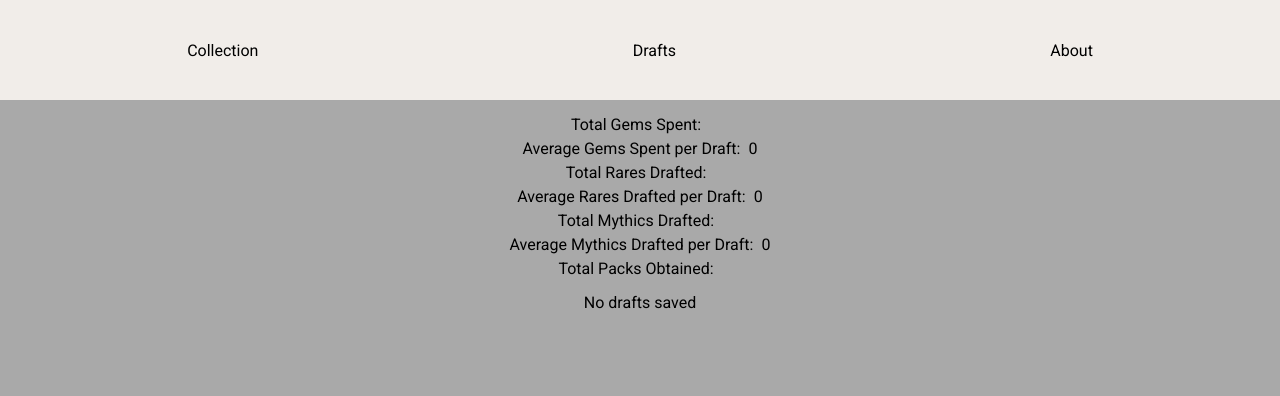
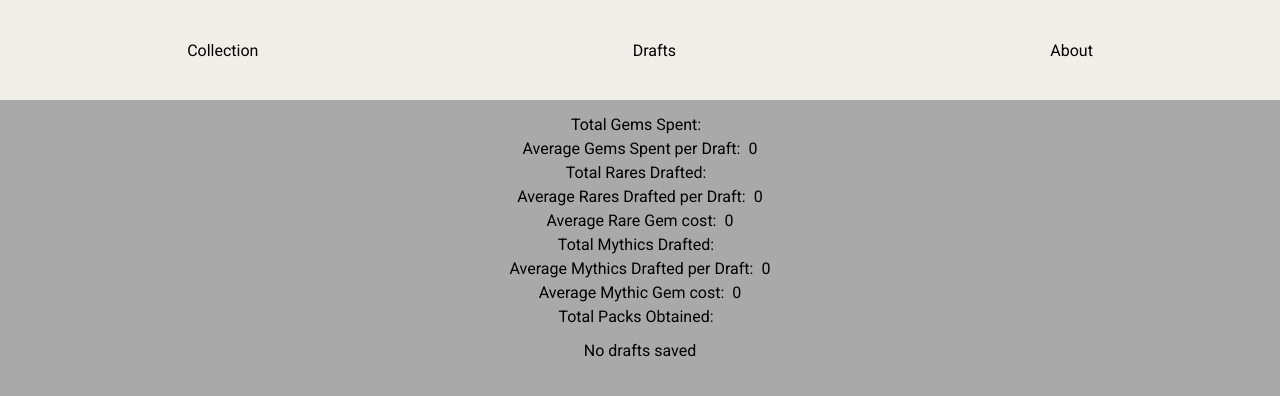
Before and after one commit to Lexacus/MTGA_Set_Collection_Helper, a React (Vite) app: page /drafts in a window 1280 px wide. Shown: the top 396 px of the page. Built offline with nearby package versions, Linux system fonts and the light colour scheme.

Commit message:
feat: add draft losses

```diff
--- a/src/components/drafts/draft.tsx
+++ b/src/components/drafts/draft.tsx
@@ -23,8 +23,15 @@ export const Draft = ({
 }) => {
   const { register } = useFormContext<TDraft[]>();
 
-  const { wins, date, mythicsDrafted, packsObtained, raresDrafted, type } =
-    draft;
+  const {
+    wins,
+    date,
+    losses,
+    mythicsDrafted,
+    packsObtained,
+    raresDrafted,
+    type,
+  } = draft;
 
   return isEditing === index ? (
     <tr>
@@ -44,6 +51,20 @@ export const Draft = ({
           <Option value={5}>5</Option>
           <Option value={6}>6</Option>
           <Option value={7}>7</Option>
+        </Select>
+      </DraftTableCell>
+      <DraftTableCell>
+        <Select
+          {...register(`${index}.losses`, {
+            value: losses,
+            required: true,
+          })}
+          placeholder="Losses"
+        >
+          <Option value={0}>0</Option>
+          <Option value={1}>1</Option>
+          <Option value={2}>2</Option>
+          <Option value={3}>3</Option>
         </Select>
       </DraftTableCell>
       <DraftTableCell>
@@ -92,7 +113,7 @@ export const Draft = ({
       <DraftTableCell>
         <Input
           {...register(`${index}.date`, {
-            value: dayjs(date).toDate(),
+            value: date ? dayjs(date).toDate() : dayjs().toDate(),
           })}
           placeholder="Draft Start Date"
           type="date"
@@ -112,6 +133,7 @@ export const Draft = ({
   ) : (
     <tr>
       <DraftTableCell>{wins}</DraftTableCell>
+      <DraftTableCell>{losses}</DraftTableCell>
       <DraftTableCell>{type}</DraftTableCell>
       <DraftTableCell>{raresDrafted}</DraftTableCell>
       <DraftTableCell>{mythicsDrafted}</DraftTableCell>
--- a/src/pages/drafts/drafts.tsx
+++ b/src/pages/drafts/drafts.tsx
@@ -105,6 +105,14 @@ const Drafts = () => {
           </StyledText>
         </StatsWrapper>
         <StatsWrapper>
+          <StyledText>Average Rare Gem cost:</StyledText>
+          <StyledText>
+            {!!drafts?.length
+              ? ((totalGemsSpent ?? 0) / (totalRaresDrafted ?? 1)).toFixed(2)
+              : 0}
+          </StyledText>
+        </StatsWrapper>
+        <StatsWrapper>
           <StyledText>Total Mythics Drafted:</StyledText>
           <StyledText>{totalMythicsDrafted}</StyledText>
         </StatsWrapper>
@@ -113,6 +121,14 @@ const Drafts = () => {
           <StyledText>
             {!!drafts?.length
               ? ((totalMythicsDrafted ?? 0) / drafts?.length).toFixed(2)
+              : 0}
+          </StyledText>
+        </StatsWrapper>
+        <StatsWrapper>
+          <StyledText>Average Mythic Gem cost:</StyledText>
+          <StyledText>
+            {!!drafts?.length
+              ? ((totalGemsSpent ?? 0) / (totalMythicsDrafted ?? 1)).toFixed(2)
               : 0}
           </StyledText>
         </StatsWrapper>
@@ -127,6 +143,7 @@ const Drafts = () => {
             <DraftTable>
               <tr>
                 <th>Wins</th>
+                <th>Losses</th>
                 <th>Type</th>
                 <th>Rares Drafted</th>
                 <th>Mythics Drafted</th>
--- a/src/types.ts
+++ b/src/types.ts
@@ -8,6 +8,7 @@ export type TCard = {
 
 export type TDraft = {
   wins: number;
+  losses: number;
   type: "premier" | "quick";
   raresDrafted: number;
   mythicsDrafted: number;
```
